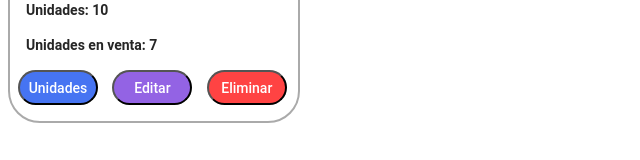
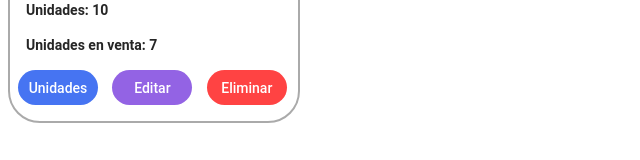
Before and after one commit to MaicolM11/entre-nubes-app, a React (Create React App) app: page /test in a window 1280 px wide. Shown: the part 429-589 px from the top of the page, without its empty margins (0-640 px from the left). Built offline with nearby package versions, Linux system fonts and the light colour scheme.

Commit message:
card-product-css-edit

```diff
--- a/src/components/Cards/CardProduct/CardProduct.css
+++ b/src/components/Cards/CardProduct/CardProduct.css
@@ -92,6 +92,8 @@ button{
     height: 35px;
 
     border-radius: 25px;
+    outline:none;
+    border:0;
 
     font-family: 'Roboto';
     font-style: normal;
```
